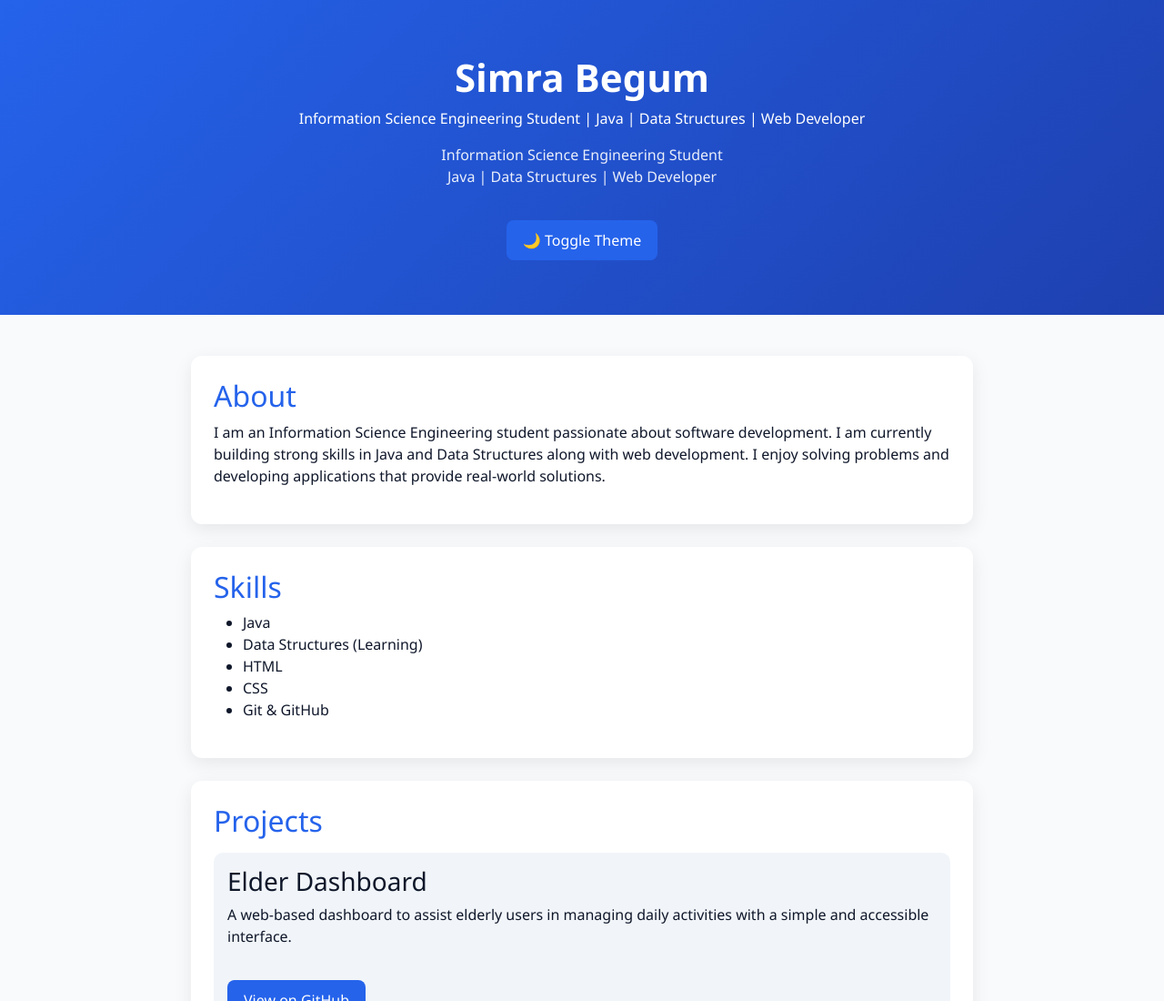
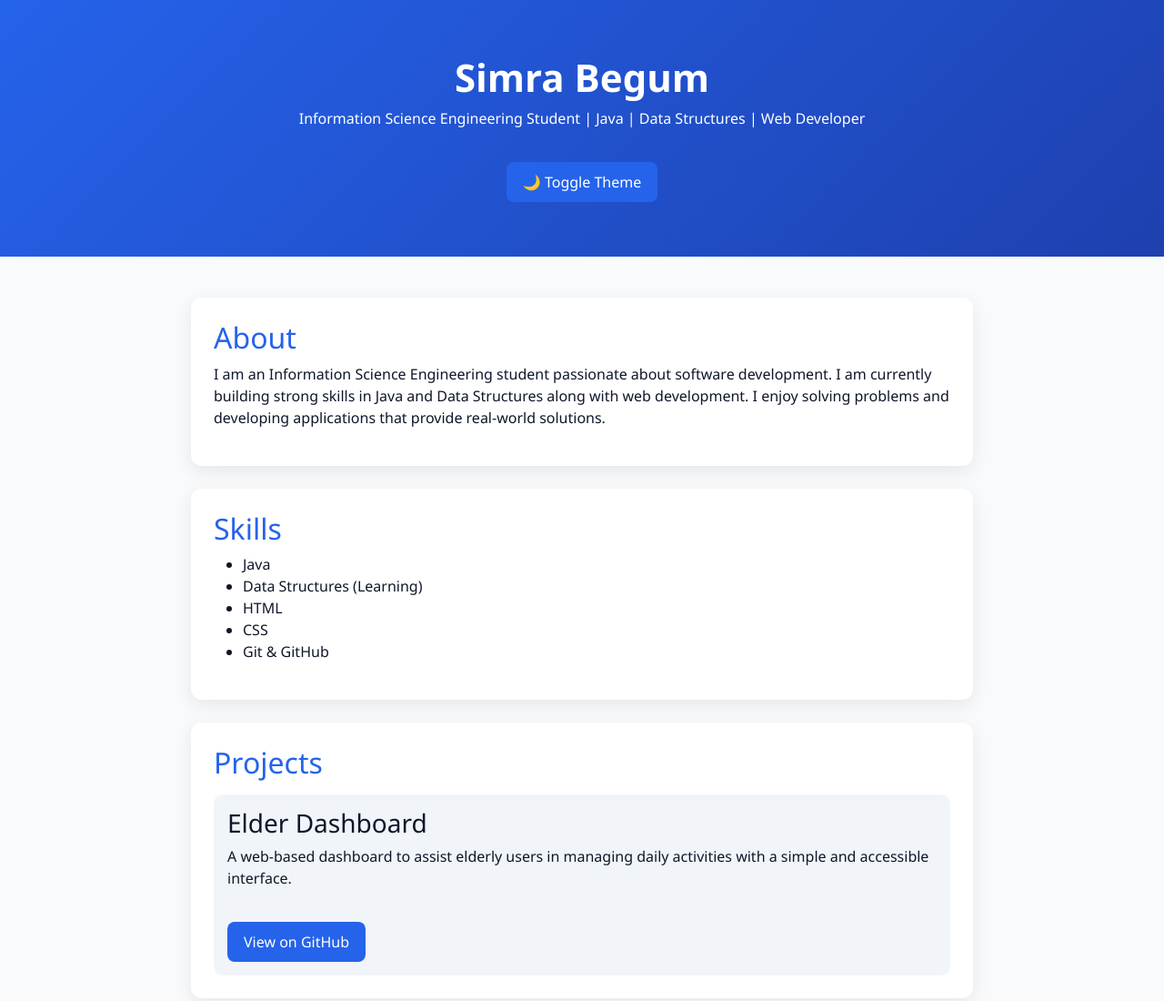
Before and after one commit to simra2580/portfolio, a plain HTML site: page index.html in a window 1280 px wide. Shown: the top 1100 px of the page at 91% size. Drawn offline with nearby package versions, Linux system fonts and the light colour scheme.

Commit message:
Some changes

```diff
--- a/index.html
+++ b/index.html
@@ -16,10 +16,6 @@
     <h1>Simra Begum</h1>
     <p id="typing"></p>
 
-    <p class="subtitle">
-        Information Science Engineering Student <br>
-        Java | Data Structures | Web Developer
-    </p>
 
     <button onclick="toggleTheme()" class="btn">🌙 Toggle Theme</button>
 </header>
```
